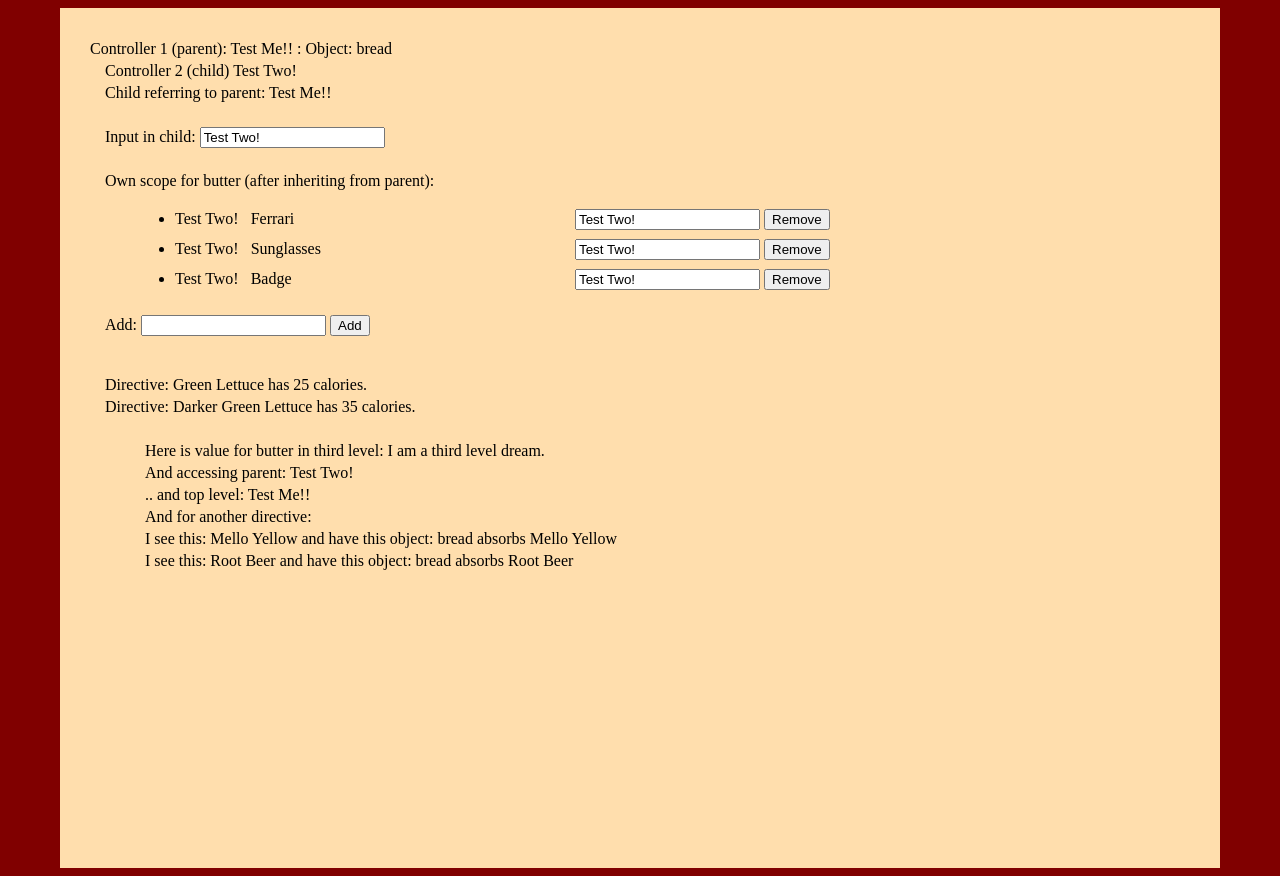
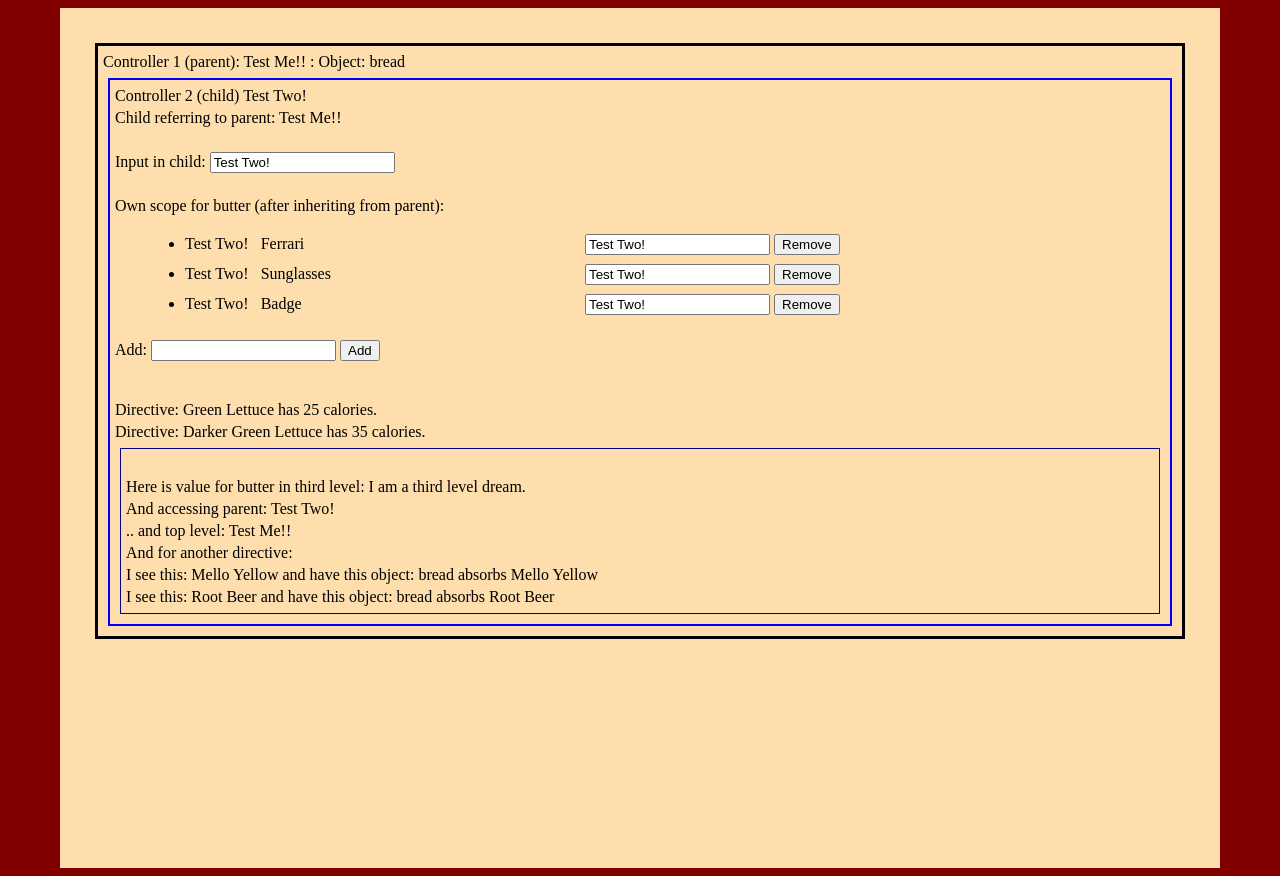
Before and after one commit to Brent-Moseley/StoreModel, a plain HTML site: page index.html in a window 1280 px wide. Drawn offline with nearby package versions, Linux system fonts and the light colour scheme.

Commit message:
Added border to visually show scope.

```diff
--- a/controllers/controllers.js
+++ b/controllers/controllers.js
@@ -39,7 +39,7 @@ var module = angular.module('module', [])
     // Just a very simple directive to use for scope example
     return {
         restrict: 'E',     // restrict to only match on element names
-        scope: {        // isolate scope
+        scope: {           // isolate scope
           lettuce: "=info" // this binds different scope based on the info attribute
         },
         template: "<br>Directive: {{lettuce.name}} has {{lettuce.calories}} calories."   // Normally, this would be in an
@@ -53,7 +53,7 @@ var module = angular.module('module', [])
   return {
     restrict: 'A',     // restrict to only attribute directives
     template: "I see this: {{val}} and have this object: {{bread.content}}",
-    scope: {
+    scope: {          // isolate scope
     },
     link: function(scope, element, attrs) {
       console.log('link ran')
@@ -63,41 +63,5 @@ var module = angular.module('module', [])
       scope.bread = new TableRow('bread absorbs ' + scope.val)
 
     }
-
   }
-
-  //       scope.$watch(attrs.anotherDir, function(value) {
-  //           console.log ('watch triggered with: ' + value)
-  //       })
-
-  //     scope.addBlankRow = function(deleteIcon) {
-  //       deleteIcon = deleteIcon ? deleteIcon : false;
-  //       var header_new = angular.copy(scope.accountHeaders); // Angularjs makes a DEEP copy.
-  //       var editable = angular.forEach(header_new, function (item) {
-  //         item.type.field = item.type.field == 'span' ? 'input' : item.type.field
-  //         item.editable = true
-  //         item['blankRow'] = true
-  //       })
-  //       scope.paymentData.lineItems.push(new TableRow({}, editable, deleteIcon))
-  //     }
-
-  //     scope.deleteRow = function (index){
-  //       delete scope.accountsTableAmountValues[index]
-  //       delete scope.markedForPay[index];
-  //       scope.paymentData.lineItems.splice(index, 1);
-  //     }
-  //   }
-  // }
-
-  // // Create an object for each row by stitching together required, highlighted, or disabled requirments with
-  // // each repsectable item in row, plus create the nested object for form submission.
-  // function TableRow (row, tableHeaders, deleteIcon) {
-  //   this.DocumentId = row.document_id || null;
-  //   this.amount = '';
-  //   this.consumerAddedRow = _.isEmpty(row) && deleteIcon == true ? true : false;
-  //   this.lineItemDetails = row;
-  //   this.tableHeaders = convertDataField(tableHeaders);
-  // }
-
-
 })
--- a/css/main.css
+++ b/css/main.css
@@ -12,14 +12,23 @@ html {
 
 #main {
     line-height: 22px;
+    border: 3px solid black;
+    margin: 5px;
+    padding: 5px;
 }
 
 #second {
     margin-left: 15px;
+    border: 2px solid blue;
+    margin: 5px;
+    padding: 5px;
 }
 
 #third {
     margin-left: 40px;
+    border: 1px solid darkblue;
+    margin: 5px;
+    padding: 5px;
 }
 
 li {
```
